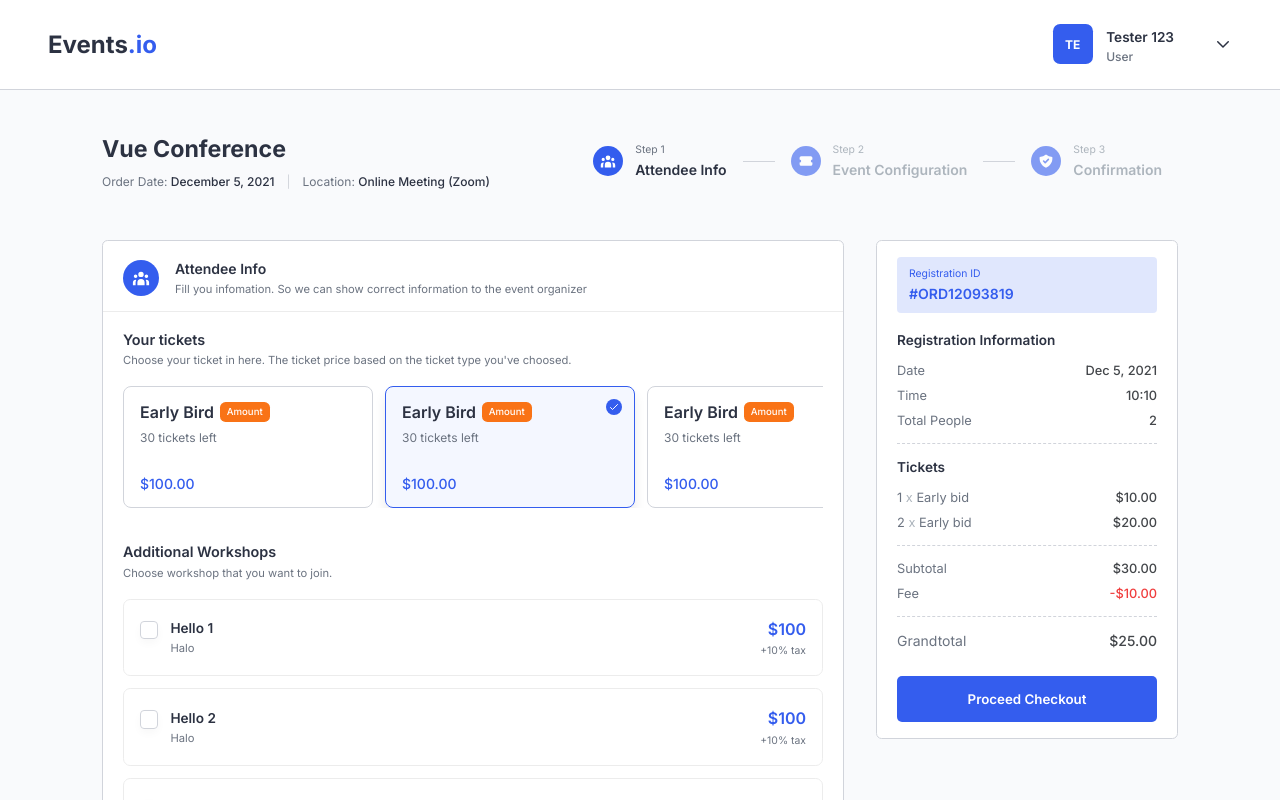
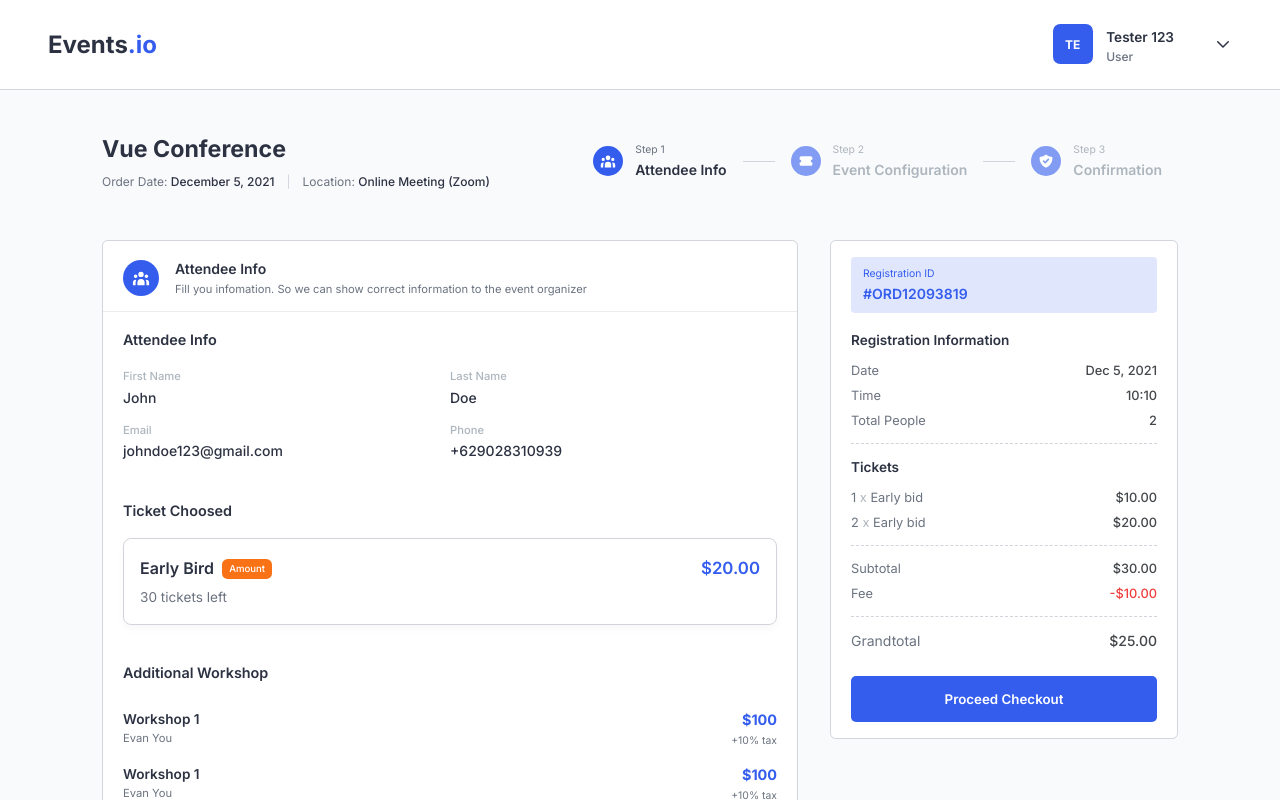
Before and after one commit to Erik3010/events.io, a React (Create React App) app: page /registration in a window 1280 px wide. Shown: the top 800 px of the page. Built offline with nearby package versions, Linux system fonts and the light colour scheme.

Commit message:
style: change css classname to bem convention

```diff
--- a/src/components/Registration/RegistrationConfirmation/RegistrationConfirmation.js
+++ b/src/components/Registration/RegistrationConfirmation/RegistrationConfirmation.js
@@ -1,10 +1,91 @@
 import styles from "components/Registration/RegistrationConfirmation/RegistrationConfirmation.module.scss";
 
 import TicketBadge from "components/Registration/TicketBadge/TicketBadge";
+import RegistrationSection from "components/Registration/RegistrationSection/RegistrationSection";
 
 function RegistrationConfirmation() {
   return (
     <div className={styles["registration-section-container"]}>
+      <RegistrationSection title="Attendee Info" stackVertical={true}>
+        <div className={styles["registration-detail-row"]}>
+          <div className={styles["registration-detail-item"]}>
+            <p>First Name</p>
+            <h4>John</h4>
+          </div>
+          <div className={styles["registration-detail-item"]}>
+            <p>Last Name</p>
+            <h4>Doe</h4>
+          </div>
+        </div>
+        <div className={styles["registration-detail-row"]}>
+          <div className={styles["registration-detail-item"]}>
+            <p>Email</p>
+            <h4>johndoe123@gmail.com</h4>
+          </div>
+          <div className={styles["registration-detail-item"]}>
+            <p>Phone</p>
+            <h4>+629028310939</h4>
+          </div>
+        </div>
+      </RegistrationSection>
+
+      <RegistrationSection title="Ticket Choosed">
+        <div className={styles["registration-section-ticket"]}>
+          <div className={styles["registration-section-ticket-content"]}>
+            <div
+              className={styles["registration-section-ticket-content-title"]}
+            >
+              <h4>Early Bird</h4>
+              <TicketBadge>Amount</TicketBadge>
+            </div>
+            <div
+              className={
+                styles["registration-section-ticket-content-description"]
+              }
+            >
+              30 tickets left
+            </div>
+          </div>
+          <div className={styles["registration-section-ticket-info"]}>
+            <div className={styles["registration-section-ticket-info-price"]}>
+              $20.00
+            </div>
+          </div>
+        </div>
+      </RegistrationSection>
+
+      <RegistrationSection title="Additional Workshop" stackVertical={true}>
+        <div className={styles["registration-section-workshop"]}>
+          {Array(5)
+            .fill("")
+            .map((_, index) => {
+              return (
+                <div
+                  key={index}
+                  className={styles["registration-section-workshop-item"]}
+                >
+                  <div
+                    className={
+                      styles["registration-section-workshop-item-content"]
+                    }
+                  >
+                    <h4>Workshop 1</h4>
+                    <p>Evan You</p>
+                  </div>
+                  <div
+                    className={
+                      styles["registration-section-workshop-item-info"]
+                    }
+                  >
+                    <h4>$100</h4>
+                    <p>+10% tax</p>
+                  </div>
+                </div>
+              );
+            })}
+        </div>
+      </RegistrationSection>
+
       <div className={styles["registration-section"]}>
         <div className={styles["registration-section-title"]}>
           <h4>Attendee Info</h4>
--- a/src/components/Registration/RegistrationConfirmation/RegistrationConfirmation.module.scss
+++ b/src/components/Registration/RegistrationConfirmation/RegistrationConfirmation.module.scss
@@ -1,4 +1,82 @@
 @import "scss/variables";
+
+.registration-detail-row {
+  display: grid;
+  grid-template-columns: repeat(2, 1fr);
+}
+.registration-detail-item {
+  p {
+    font-size: 0.7rem;
+    font-weight: 500;
+    color: $gray;
+  }
+  h4 {
+    font-weight: 500;
+    font-size: 0.875rem;
+  }
+}
+
+.registration-section-ticket {
+  display: flex;
+  justify-content: space-between;
+  border: 1px solid $border;
+  box-shadow: $shadowSm;
+  border-radius: 0.5rem;
+  padding: 1rem;
+  &-content {
+    &-title {
+      display: flex;
+      align-items: center;
+      h4 {
+        display: inline-block;
+        margin-right: 0.5rem;
+        font-weight: 600;
+      }
+    }
+    &-description {
+      color: $subtitle;
+      font-size: 0.85rem;
+      margin-top: 0.25rem;
+    }
+  }
+  &-info {
+    &-price {
+      font-weight: 600;
+      font-size: 1.05rem;
+      color: $primary;
+    }
+  }
+}
+
+.registration-section-workshop {
+  &-item {
+    display: flex;
+    justify-content: space-between;
+    padding: 0.45rem 0;
+    &-content {
+      h4 {
+        font-size: 0.85rem;
+        font-weight: 600;
+        margin-bottom: -0.1rem;
+      }
+      p {
+        color: $subtitle;
+        font-size: 0.7rem;
+      }
+    }
+    &-info {
+      text-align: right;
+      h4 {
+        color: $primary;
+        font-size: 0.9rem;
+      }
+      p {
+        color: $subtitle;
+        font-size: 0.65rem;
+      }
+    }
+  }
+}
 
 .registration-section {
   &-container {
--- a/src/components/Registration/RegistrationSection/RegistrationSection.js
+++ b/src/components/Registration/RegistrationSection/RegistrationSection.js
@@ -5,7 +5,7 @@ import cx from "classnames";
 function RegistrationSection({
   children,
   title,
-  subtitle,
+  subtitle = null,
   stackVertical = false,
   stackHorizontal = false,
   horizontalOverflow = false,
@@ -14,7 +14,7 @@ function RegistrationSection({
     <section className={styles["section"]}>
       <header className={styles["section__header"]}>
         <h1 className={styles["section__title"]}>{title}</h1>
-        <p className={styles["section__subtitle"]}>{subtitle}</p>
+        {subtitle && <p className={styles["section__subtitle"]}>{subtitle}</p>}
       </header>
       <div
         className={cx([
--- a/src/pages/Registration/Registration.js
+++ b/src/pages/Registration/Registration.js
@@ -55,8 +55,8 @@ function Registration() {
             </RegistrationCardHeader>
             <div className={styles["card__body"]}>
               {/* <AttendeeForm /> */}
-              <RegistrationConfiguration />
-              {/* <RegistrationConfirmation /> */}
+              {/* <RegistrationConfiguration /> */}
+              <RegistrationConfirmation />
             </div>
             <div className={styles["card__actions"]}>
               <div>
```
